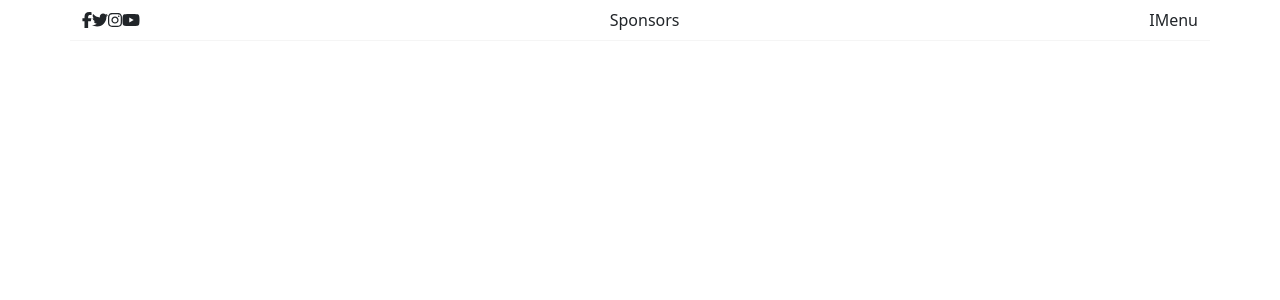
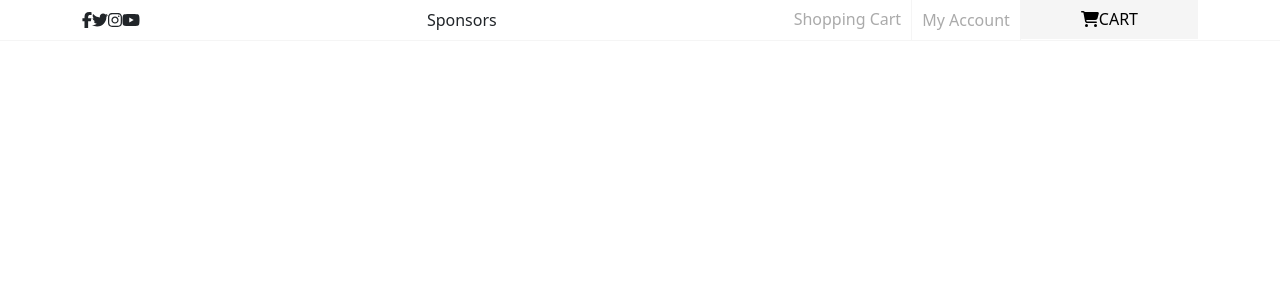
Before and after one commit to patrictobola/proj-html-vuejs, a Vue app: page / in a window 1280 px wide. Shown: the top 300 px of the page. Built offline with nearby package versions, Linux system fonts and the light colour scheme.

Commit message:
raw done first navbar

```diff
--- a/src/App.vue
+++ b/src/App.vue
@@ -18,4 +18,8 @@ export default {
 
 <style lang="scss">
 @import "./scss/variables";
+
+a {
+  text-decoration: none;
+}
 </style>
--- a/src/components/header/NavbarProfile.vue
+++ b/src/components/header/NavbarProfile.vue
@@ -3,16 +3,27 @@
 </script>
 
 <template>
-    <nav class="container profile">
-        <div class=" d-flex justify-content-between align-items-center">
+    <nav>
+        <div class="container profile d-flex justify-content-between align-items-center">
+            <!-- Social side  -->
             <div class="icons d-flex">
                 <FontAwesomeIcon icon="fa-brands fa-facebook-f" />
                 <FontAwesomeIcon icon="fa-brands fa-twitter" />
                 <FontAwesomeIcon icon="fa-brands fa-instagram" />
                 <FontAwesomeIcon icon="fa-brands fa-youtube" />
             </div>
+            <!-- Actually empty TODO control  -->
             <div><span>Sponsors</span></div>
-            <div><span>IMenu</span></div>
+            <!-- UserMenù side  -->
+            <div class="user-menu d-flex">
+                <ul class="list-unstyled d-flex">
+                    <li><a href="#">Shopping Cart</a></li>
+                    <li class="account"><a href="#">My Account</a></li>
+                    <li class="cart"><a href="#">
+                            <FontAwesomeIcon icon="fa-solid fa-cart-shopping" />CART
+                        </a></li>
+                </ul>
+            </div>
         </div>
     </nav>
 </template>
@@ -20,11 +31,42 @@
 <style lang="scss" scoped>
 @import "../../scss/_variables.scss";
 
-.profile>div {
+.account {
+    border: 1px solid $light-gray;
+}
+
+.profile {
     height: 40px;
 }
 
-.profile {
+a {
+    color: $gray;
+    padding: 0 10px;
+    line-height: 40px;
+    display: block;
+
+}
+
+ul {
+    margin: 0;
+    height: 100%;
+}
+
+li {
+    height: 100%;
+}
+
+.cart {
+    height: 100%;
+    background-color: $light-gray;
+    padding: 0 50px;
+
+    >a {
+        color: black;
+    }
+}
+
+nav {
     border-bottom: 1px solid $light-gray;
 }
 </style>
--- a/src/main.js
+++ b/src/main.js
@@ -14,9 +14,10 @@ import { faFacebookF} from '@fortawesome/free-brands-svg-icons'
 import { faTwitter} from '@fortawesome/free-brands-svg-icons'
 import { faInstagram} from '@fortawesome/free-brands-svg-icons'
 import { faYoutube} from '@fortawesome/free-brands-svg-icons'
+import { faCartShopping} from '@fortawesome/free-solid-svg-icons'
 
 /* add icons to the library */
-library.add(faFacebookF, faTwitter, faYoutube,faInstagram )
+library.add(faFacebookF, faTwitter, faYoutube,faInstagram, faCartShopping )
 
 createApp(App)
 .component('FontAwesomeIcon', FontAwesomeIcon)
```
